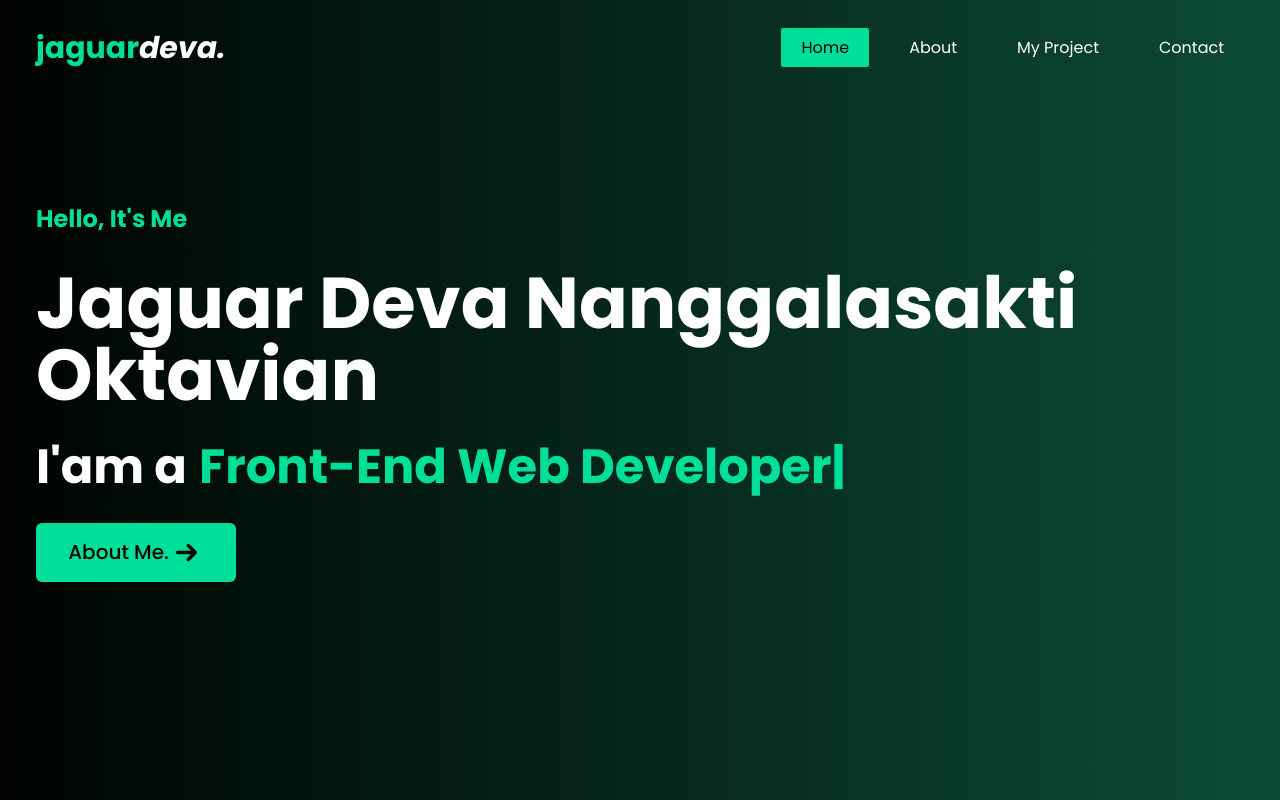
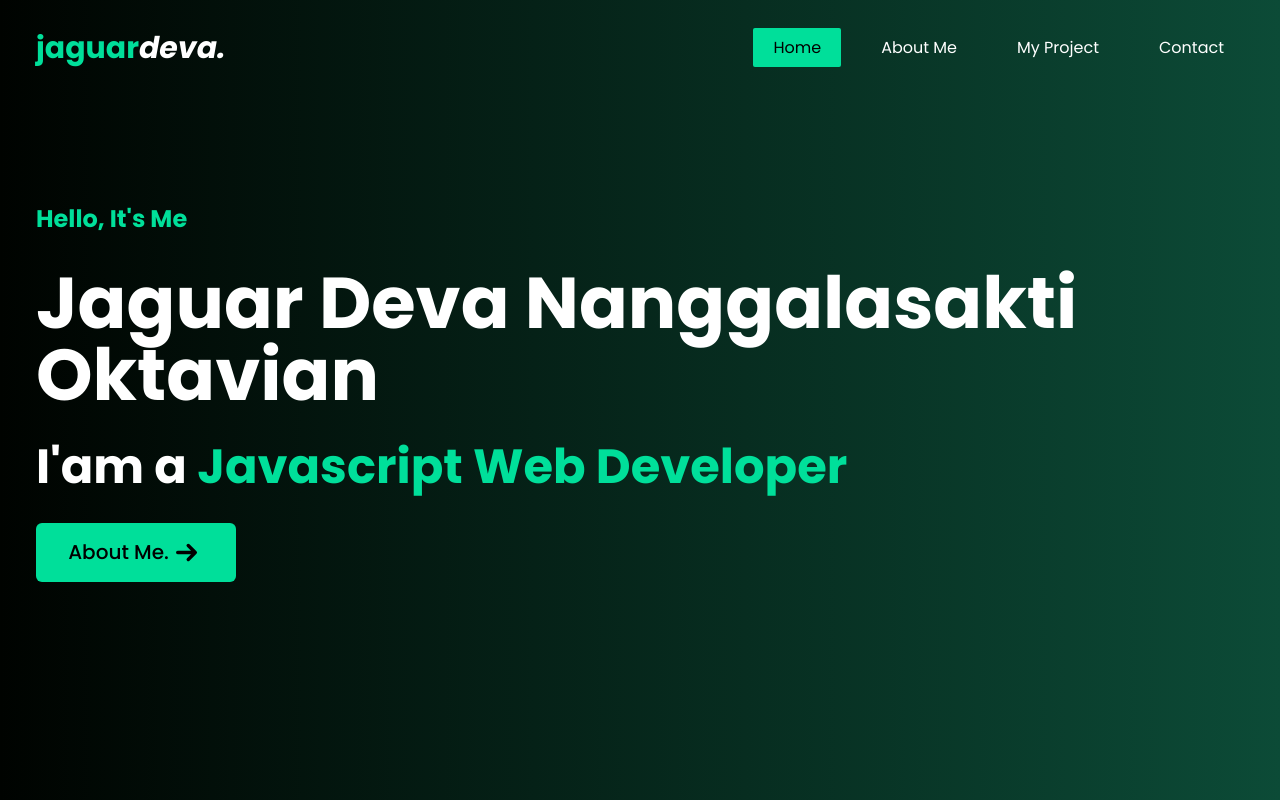
Before and after one commit to jaguardeva/my-portofolio, a React (Vite) app: page / in a window 1280 px wide. Built offline with nearby package versions, Linux system fonts and the light colour scheme.

Commit message:
remove text berjalan

```diff
--- a/src/components/About/Aboutme.jsx
+++ b/src/components/About/Aboutme.jsx
@@ -35,7 +35,7 @@ export default function Aboutme() {
                 My Skill
               </p>
               <h1 className="my-4">
-                Some programming languages and frameworks that I mastered:
+                Some programming languages and frameworks that I mastered.
               </h1>
               <div>
                 <div className="grid md:grid-cols-2">
--- a/src/components/Home/Hero.jsx
+++ b/src/components/Home/Hero.jsx
@@ -16,14 +16,8 @@ export default function Hero() {
         <div className="flex items-center text-left">
           <p className="md:text-5xl sm:text-4xl text-xl font-bold  text-white py-2">
             I'am a
+            <span className="text-[#00df9a]"> Javascript Web Developer</span>
           </p>
-          <Typed
-            className="md:text-5xl sm:text-4xl text-xl font-bold md:pl-0 pl-2 text-[#00df9a]  py-2 md:ml-3 ml-0"
-            strings={["Front-End Web Developer", "Programmer learner"]}
-            typeSpeed={150}
-            backSpeed={150}
-            loop
-          />
         </div>
         <button className="z-10">
           <Link
--- a/src/components/Navbar.jsx
+++ b/src/components/Navbar.jsx
@@ -65,7 +65,7 @@ function Navbar() {
                   : "hover:text-[#000300]  hover:bg-[#00df9a]"
               }`}
             >
-              About
+              About Me
             </Link>
           </li>
           <li>
```
